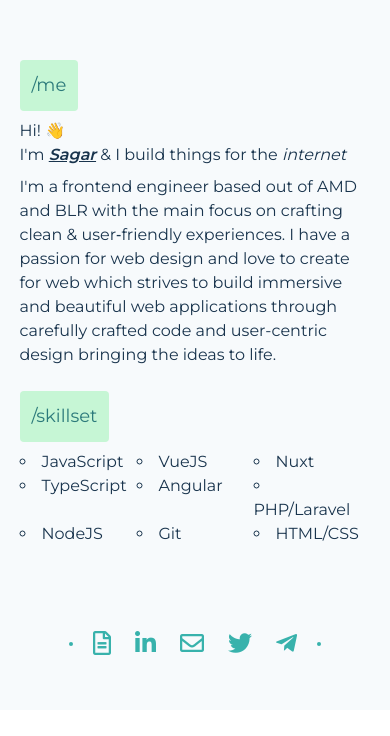
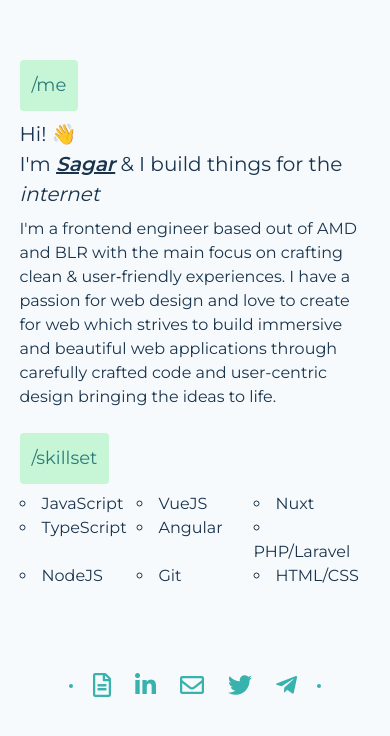
Before and after one commit to Sagarmak-zz/nuxt-portfolio, a Nuxt app: page / in a window 390 px wide. Shown: the part 784-1520 px from the top of the page. Before the commit the page ends 1494 px from the top, so only its background shows below. Built offline with nearby package versions, Linux system fonts and the light colour scheme.

Commit message:
change font-size in about section

```diff
--- a/pages/index.vue
+++ b/pages/index.vue
@@ -29,7 +29,7 @@ index.vue
         >
           /me
         </div>
-        <div class="text-color-text md:text-3xl mt-2">
+        <div class="text-color-text text-xl md:text-3xl mt-2">
           <div>Hi! 👋</div>
           <div>
             I'm <span class="font-semibold italic underline">Sagar</span> & I
```
